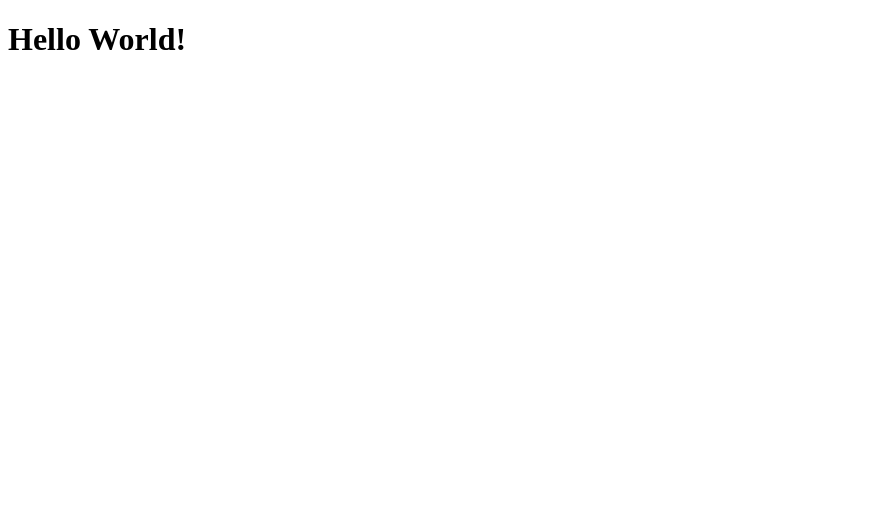
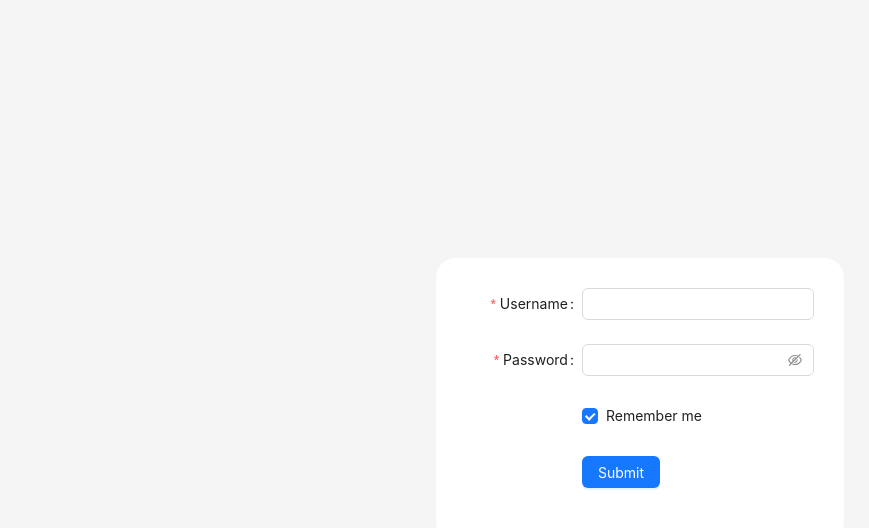
Before and after one commit to tp-energy/dashboard, a React (Vite) app: page /login in a window 1280 px wide. Shown: the top 528 px of the page, without its empty margins (0-869 px from the left). Built offline with nearby package versions, Linux system fonts and the light colour scheme.

Commit message:
add login form

```diff
--- /dev/null
+++ b/src/index.css
@@ -0,0 +1,3 @@
+body {
+  /* width: 100%; */
+}
--- /dev/null
+++ b/src/pages/login/login.tsx
@@ -0,0 +1,58 @@
+import React from "react";
+import { Button, Checkbox, Form, Input } from "antd";
+import styles from "./loginForm.module.scss";
+
+const App: React.FC = () => {
+  const onFinish = (values: any) => {
+    console.log("Success:", values);
+  };
+
+  const onFinishFailed = (errorInfo: any) => {
+    console.log("Failed:", errorInfo);
+  };
+
+  return (
+    <Form
+      name="basic"
+      labelCol={{ span: 8 }}
+      wrapperCol={{ span: 16 }}
+      initialValues={{ remember: true }}
+      onFinish={onFinish}
+      onFinishFailed={onFinishFailed}
+      autoComplete="off"
+      className={styles.login}
+    >
+      <Form.Item
+        label="Username"
+        name="username"
+        rules={[{ required: true, message: "Please input your username!" }]}
+      >
+        <Input />
+      </Form.Item>
+
+      <Form.Item
+        label="Password"
+        name="password"
+        rules={[{ required: true, message: "Please input your password!" }]}
+      >
+        <Input.Password />
+      </Form.Item>
+
+      <Form.Item
+        name="remember"
+        valuePropName="checked"
+        wrapperCol={{ offset: 8, span: 16 }}
+      >
+        <Checkbox>Remember me</Checkbox>
+      </Form.Item>
+
+      <Form.Item wrapperCol={{ offset: 8, span: 16 }}>
+        <Button type="primary" htmlType="submit">
+          Submit
+        </Button>
+      </Form.Item>
+    </Form>
+  );
+};
+
+export default App;
--- /dev/null
+++ b/src/pages/login/loginForm.module.scss
@@ -0,0 +1,17 @@
+
+
+.loginForm {
+  display: flex;
+  flex-direction: column;
+  align-items: center;
+  justify-content: center;
+  height: 100vh;
+  width: 100%;
+  background-color: #f5f5f5;
+}
+
+.login {
+  background-color: white;
+  padding: 30px;
+  border-radius: 20px;
+}
--- /dev/null
+++ b/src/pages/login/loginForm.tsx
@@ -0,0 +1,14 @@
+import React from "react";
+import Login from "./login";
+import styles from "./loginForm.module.scss";
+type Props = {};
+
+export default function loginForm({}: Props) {
+  return (
+    <>
+      <div className={styles.loginForm}>
+        <Login />
+      </div>
+    </>
+  );
+}
--- /dev/null
+++ b/src/reset.css
@@ -0,0 +1,45 @@
+/* Reset styles */
+
+html, body, div, span, applet, object, iframe,
+h1, h2, h3, h4, h5, h6, p, blockquote, pre,
+a, abbr, acronym, address, big, cite, code,
+del, dfn, em, img, ins, kbd, q, s, samp,
+small, strike, strong, sub, sup, tt, var,
+b, u, i, center,
+dl, dt, dd, ol, ul, li,
+fieldset, form, label, legend,
+table, caption, tbody, tfoot, thead, tr, th, td,
+article, aside, canvas, details, embed,
+figure, figcaption, footer, header, hgroup,
+menu, nav, output, ruby, section, summary,
+time, mark, audio, video {
+    margin: 0;
+    padding: 0;
+    border: 0;
+    font-size: 100%;
+    font: inherit;
+    vertical-align: baseline;
+}
+/* HTML5 display-role reset for older browsers */
+article, aside, details, figcaption, figure,
+footer, header, hgroup, menu, nav, section {
+    display: block;
+}
+body {
+    line-height: 1;
+}
+ol, ul {
+    list-style: none;
+}
+blockquote, q {
+    quotes: none;
+}
+blockquote:before, blockquote:after,
+q:before, q:after {
+    content: '';
+    content: none;
+}
+table {
+    border-collapse: collapse;
+    border-spacing: 0;
+}
```
Also changed, not shown: src/main.tsx (+14 -3 lines).
